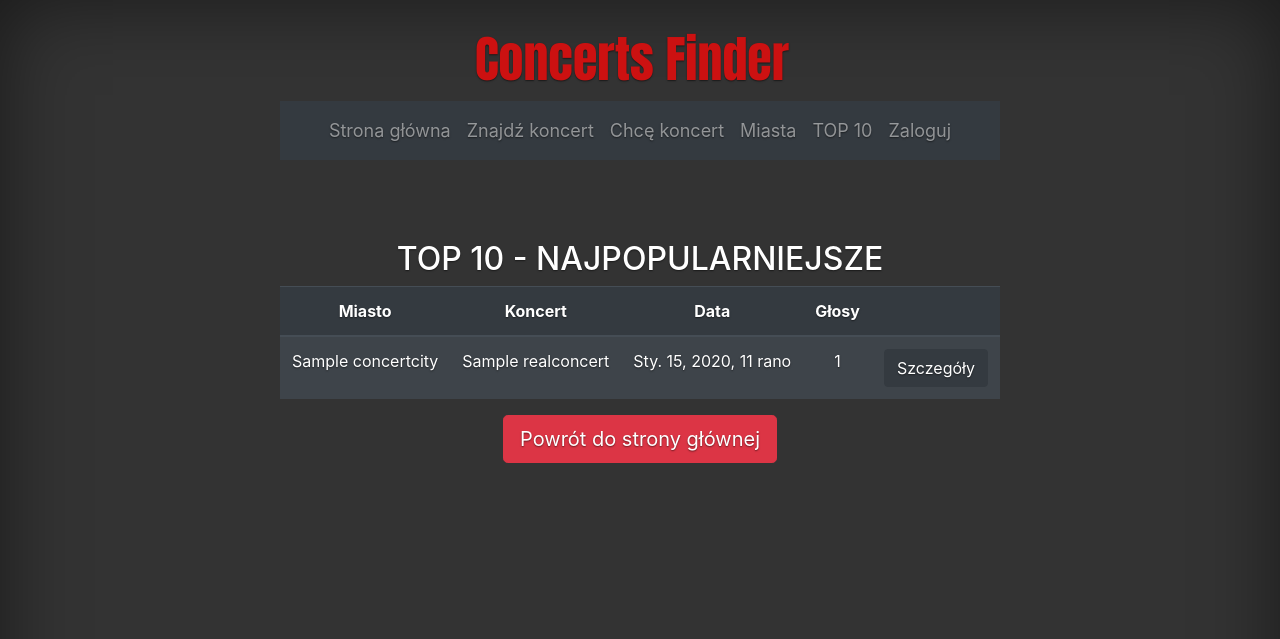
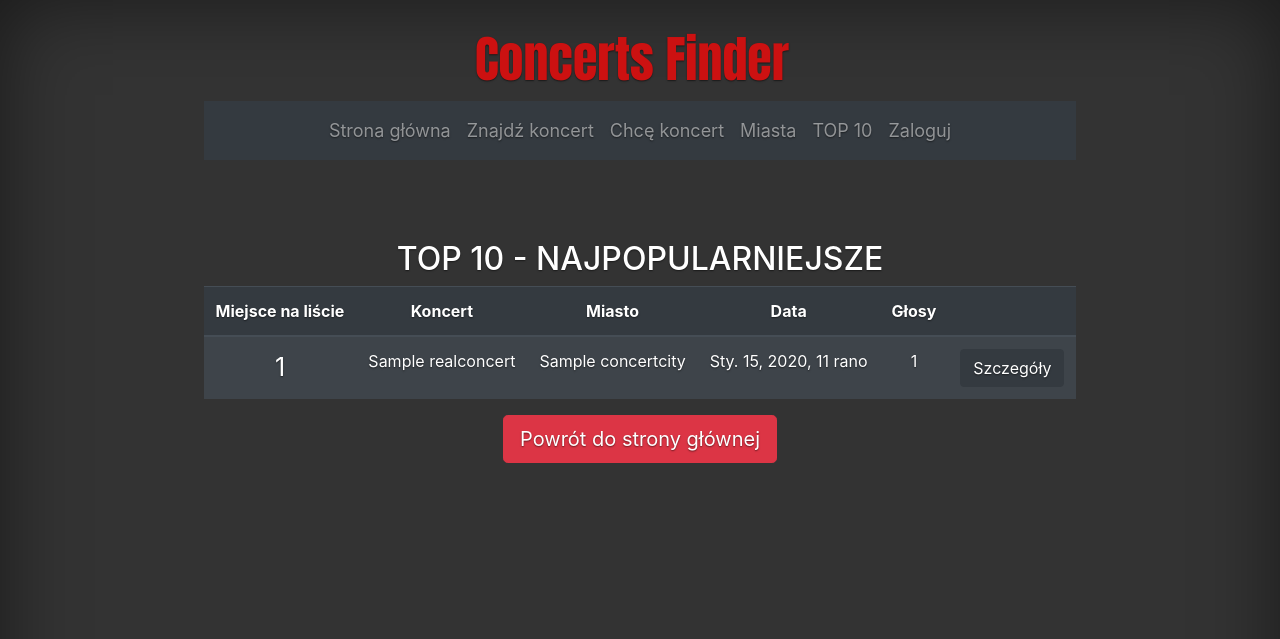
Before and after one commit to Agata999/concerts-finder, a Django app: page /top10/ in a window 1280 px wide. Shown: the top 639 px of the page. Run offline with Django 3.2, Linux system fonts and the light colour scheme; tables that the repository leaves empty hold one stand-in row (values such as "Sample post"); some libraries are stand-ins or nearby versions.

Commit message:
Add forloop counter in top list

```diff
--- a/concerts/templates/top_concerts.html
+++ b/concerts/templates/top_concerts.html
@@ -10,8 +10,9 @@
 <table class="table table-striped table-dark">
   <thead>
     <tr>
+      <th scope="col">Miejsce na liście</th>
+      <th scope="col">Koncert</th>
       <th scope="col">Miasto</th>
-      <th scope="col">Koncert</th>
       <th scope="col">Data</th>
       <th scope="col">Głosy</th>
       <th scope="col"></th>
@@ -20,8 +21,9 @@
   {% for c in concerts %}
   <tbody>
     <tr>
+      <td class="positions">{{ forloop.counter }}</td>
+      <td>{{ c }}</td>
       <td>{{ c.city }}</td>
-      <td>{{ c.name }}</td>
       <td>{{ c.start_date }}</td>
       <td>{{ c.likes.count }}</td>
       <td><a class="btn btn-dark" href="{% url 'concert-details' c.id %}" role="button">Szczegóły</a></td>
--- a/concerts/views.py
+++ b/concerts/views.py
@@ -210,9 +210,7 @@ class CityConcertsFinder(View):
 class TopConcerts(View):
     def get(self, request):
         concerts = RealConcert.objects.all().annotate(likes_count=Count("likes")).order_by("-likes_count")[:10]
-        numbers = [i for i in range(1,10)]
-        return render(request, "top_concerts.html", {"concerts": concerts,
-                                                     "numbers": numbers})
+        return render(request, "top_concerts.html", {"concerts": concerts})
 
 
 class ListOfDreamConcerts(View):
--- a/static/css/style.css
+++ b/static/css/style.css
@@ -40,8 +40,6 @@ a:hover {
 }
 
 
-
-
 .messages {
   color: #cc1111;
   font-size: medium;
@@ -49,6 +47,10 @@ a:hover {
 
 .navbars {
   font-size: large;
+}
+
+.positions {
+  font-size: 25px;
 }
 
 /*
```
